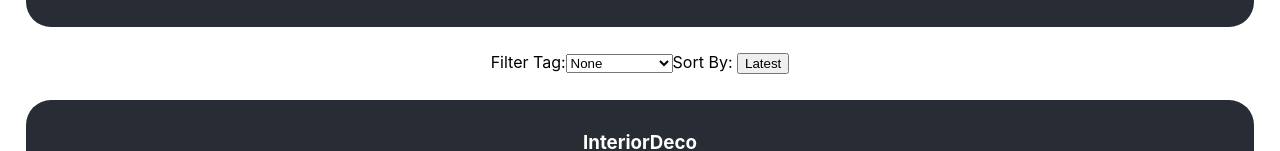
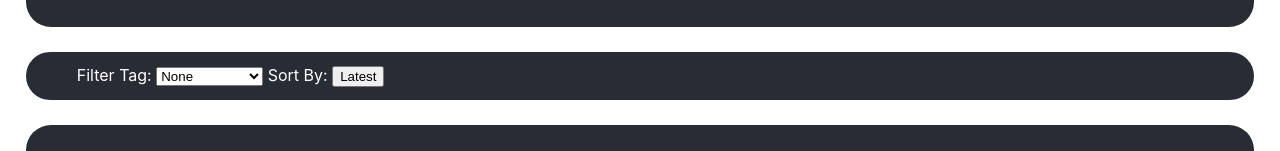
Before and after one commit to felixchiu99/portfolio, a React (Create React App) app: page /#/ in a window 1280 px wide. Shown: the part 217-368 px from the top of the page. Built offline with nearby package versions, Linux system fonts and the light colour scheme.

Commit message:
-fully updated sort and filter component

```diff
--- /dev/null
+++ b/src/CommonComponents/SortAndFilter.css
@@ -0,0 +1,17 @@
+/* CSS */
+
+.SortAndFilter {
+    text-align: left;
+    background-color: #282c34;
+    align-items: flex-start;
+    justify-content: left;
+    color: white;
+    border-radius: 25px;
+    padding: 1%;
+    padding-left: 4%;
+    padding-right: 1%;
+    margin-left: 2%;
+    margin-right: 2%;
+    margin-top: 2%;
+    margin-bottom: 2%;
+}
--- /dev/null
+++ b/src/CommonComponents/SortAndFilter.js
@@ -0,0 +1,56 @@
+import './SortAndFilter.css';
+import React, { useState } from "react";
+import * as CommonComp from "../CommonComponents";
+
+const SortAndFilter = ({ setParentDisplayList, dataList }) => {
+    const [selectedTag, setSelectedTag] = useState('None')
+    const [sortDir, setSortDir] = useState('None')
+
+    function SortTest(list, sortDir) {
+        list = list.sort((a, b) => {
+            if (sortDir) {
+                if (a.Date_Start > b.Date_Start) {
+                    return -1;
+                }
+            } else {
+                if (a.Date_Start < b.Date_Start) {
+                    return -1;
+                }
+            }
+
+        })
+        return list;
+    }
+
+    function FilterTag(list, tag) {
+        var list = list.filter((data) => tag === "None" ? true : data.Tag.includes(tag));
+        return list;
+    }
+    function OnSortDirChange(dir) {
+        setSortDir(dir);
+        OnChange(dir, selectedTag);
+    }
+
+    function OnSetSelectedTag(tag) {
+        setSelectedTag(tag);
+        OnChange(sortDir, tag);
+    }
+
+    function OnChange(sort, tag) {
+        var filtered = FilterTag(dataList, tag);
+        var sorted = SortTest(filtered, sort);
+        console.log(sorted);
+        setParentDisplayList(sorted);
+    }
+    return (
+        <>
+            <header className="SortAndFilter">
+                <CommonComp.TagSelector setParentSelectedTag={OnSetSelectedTag}></CommonComp.TagSelector>
+                <>{" "}</>
+                <CommonComp.SortDirectionSelector setParentSortDir={OnSortDirChange}></CommonComp.SortDirectionSelector>
+            </header>
+        </>
+    );
+};
+
+export default SortAndFilter;
--- a/src/CommonComponents/SortDirectionSelector.js
+++ b/src/CommonComponents/SortDirectionSelector.js
@@ -12,7 +12,7 @@ const SortDirectionSelector = ({setParentSortDir}) => {
     return (
         <>
             <label>
-                Sort By: <button onClick={OnDirClick}>
+                Sort By: {" "} <button onClick={OnDirClick}>
                     {sortDir?"Oldest":"Latest"}
                 </button>
             </label>
--- a/src/CommonComponents/TagSelector.js
+++ b/src/CommonComponents/TagSelector.js
@@ -15,7 +15,7 @@ const TagSelector = ({setParentSelectedTag}) => {
     return (
         <>
             <label>
-                Filter Tag:
+                Filter Tag:  {" "}
                 <select name="selectedTag" defaultValue={selectedTag} onChange={e => tagChange(e)}>
                     <option key="None" value="None">None</option>
                     {AllTags.map((tagName) => {
--- a/src/CommonComponents/index.js
+++ b/src/CommonComponents/index.js
@@ -5,5 +5,6 @@ export { default as ReturnButton } from './ReturnButton';
 export { default as TagDisplay } from './TagDisplay';
 export { default as TagSelector } from './TagSelector';
 export { default as SortDirectionSelector } from './SortDirectionSelector';
+export { default as SortAndFilter } from './SortAndFilter';
 export { default as InfoDisplay } from './InfoDisplay';
 export { default as IntroTemplate } from './IntroTemplate';
--- a/src/Home/AllProjectHome.jsx
+++ b/src/Home/AllProjectHome.jsx
@@ -1,10 +1,11 @@
 import '../App.css';
 import React, { useState } from "react";
 import * as CommonComp from "../CommonComponents";
-import AllProject from "./AllProjects"
+import ProjectIntros from "./ProjectIntros"
+import InfoList from "../Project/indexIntroAll";
 
 function AllProjectHome() {
-    const [selectedTag, setSelectedTag] = useState('None')
+    const [displayInfo, setDisplayInfo] = useState(InfoList);
     return (
         <div className="App">
             <header className="Main Title">
@@ -20,9 +21,9 @@ function AllProjectHome() {
                 </header>
             </header>
 
-            <CommonComp.TagSelector setParentSelectedTag={setSelectedTag}></CommonComp.TagSelector>
+            <CommonComp.SortAndFilter setParentDisplayList={setDisplayInfo} dataList={InfoList}></CommonComp.SortAndFilter>
 
-            <AllProject selectedTag={selectedTag}></AllProject>
+            <ProjectIntros InfoList={displayInfo}></ProjectIntros>
 
             <CommonComp.ReturnButton link='/portfolio'></CommonComp.ReturnButton>
         </div>
--- a/src/Home/AllProjects.jsx
+++ /dev/null
@@ -1,24 +0,0 @@
-import React, { useState } from "react";
-import * as CommonComp from "../CommonComponents"
-import InfoList from "../Project/indexIntroAll";
-
-const AllProjects = ({ selectedTag }) => {
-    // destructuring props
-    return (
-        <>
-            {
-                InfoList.map((data) => {
-                    return (
-                        <>
-                            <CommonComp.HidableWTag selectedTag={selectedTag} tags={data.Tag}>
-                                <CommonComp.IntroTemplate Info={data}></CommonComp.IntroTemplate>
-                            </CommonComp.HidableWTag>
-                        </>
-                    );
-                })
-            }
-        </>
-    );
-};
-
-export default AllProjects;
--- a/src/Home/HighlightedProjects.jsx
+++ /dev/null
@@ -1,53 +0,0 @@
-import React, { useState } from "react";
-import * as CommonComp from "../CommonComponents"
-
-function SortTest(data, sortDir) {
-    data = data.sort((a, b) => {
-        if (sortDir) {
-            if (a.Date_Start > b.Date_Start) {
-                return -1;
-            }
-        } else {
-            if (a.Date_Start < b.Date_Start) {
-                return -1;
-            }
-        }
-
-    })
-    return data;
-}
-
-function FilterTag(data, selectedTag) {
-    data = data.sort((a, b) => {
-        if (data.tags) {
-            if (selectedTag === "None") {
-                return data;
-            } else if (this.props.tags.includes(this.props.selectedTag)) {
-                return data;
-            } else {
-                return false;
-            }
-        }
-    })
-    return data;
-}
-
-const HighlightedProjects = ({ selectedTag, InfoList }) => {
-    return (
-        <>
-            {
-                InfoList.map((data) => {
-                    return (
-                        <>
-                            <CommonComp.HidableWTag key={data.Intro.Title} selectedTag={selectedTag} tags={data.Tag}>
-                                <CommonComp.IntroTemplate key={data.Intro.Title} Info={data}></CommonComp.IntroTemplate>
-                            </CommonComp.HidableWTag>
-                        </>
-                    );
-                })
-            }
-        </>
-    );
-};
-
-export default HighlightedProjects;
--- a/src/Home/Home.jsx
+++ b/src/Home/Home.jsx
@@ -1,49 +1,11 @@
 import '../App.css';
 import React, { useState } from "react";
 import * as CommonComp from "../CommonComponents";
-import HighlightedProjects from "./HighlightedProjects"
+import ProjectIntros from "./ProjectIntros"
 import InfoList from "../Project/indexIntroHighlight";
 
 function Home() {
-    const [selectedTag, setSelectedTag] = useState('None')
-    const [sortDir, setSortDir] = useState('None')
     const [displayInfo, setDisplayInfo] = useState(InfoList);
-    function SortTest(list, sortDir) {
-        list = list.sort((a, b) => {
-            if (sortDir) {
-                if (a.Date_Start > b.Date_Start) {
-                    return -1;
-                }
-            } else {
-                if (a.Date_Start < b.Date_Start) {
-                    return -1;
-                }
-            }
-
-        })
-        return list;
-    }
-
-    function FilterTag(list, tag) {
-        var list = list.filter((data) => tag==="None"?true:data.Tag.includes(tag));
-        return list;
-    }
-    function OnSortDirChange(dir){
-        setSortDir(dir);
-        OnChange(dir, selectedTag);
-    }
-
-    function OnSetSelectedTag(tag) {
-        setSelectedTag(tag);
-        OnChange(sortDir, tag);
-    }
-
-    function OnChange(sort,tag) {
-        var filtered = FilterTag(InfoList, tag);
-        var sorted = SortTest(filtered, sort);
-        console.log(sorted);
-        setDisplayInfo(sorted);
-    }
 
     return (
         <div className="App">
@@ -62,10 +24,9 @@ function Home() {
                 </header>
             </header>
 
-            <CommonComp.TagSelector setParentSelectedTag={OnSetSelectedTag}></CommonComp.TagSelector>
-            <CommonComp.SortDirectionSelector setParentSortDir={OnSortDirChange}></CommonComp.SortDirectionSelector>
+            <CommonComp.SortAndFilter setParentDisplayList={setDisplayInfo} dataList={InfoList}></CommonComp.SortAndFilter>
 
-            <HighlightedProjects selectedTag={selectedTag} InfoList={displayInfo}></HighlightedProjects>
+            <ProjectIntros InfoList={displayInfo}></ProjectIntros>
 
             <div className="ProjectAlt">
                 <a href="/portfolio/#/AllProjects" >
--- /dev/null
+++ b/src/Home/ProjectIntros.jsx
@@ -0,0 +1,20 @@
+import React, { useState } from "react";
+import * as CommonComp from "../CommonComponents"
+
+const ProjectIntros = ({ selectedTag, InfoList }) => {
+    return (
+        <>
+            {
+                InfoList.map((data) => {
+                    return (
+                        <>
+                            <CommonComp.IntroTemplate key={data.Intro.Title} Info={data}></CommonComp.IntroTemplate>
+                        </>
+                    );
+                })
+            }
+        </>
+    );
+};
+
+export default ProjectIntros;
```
